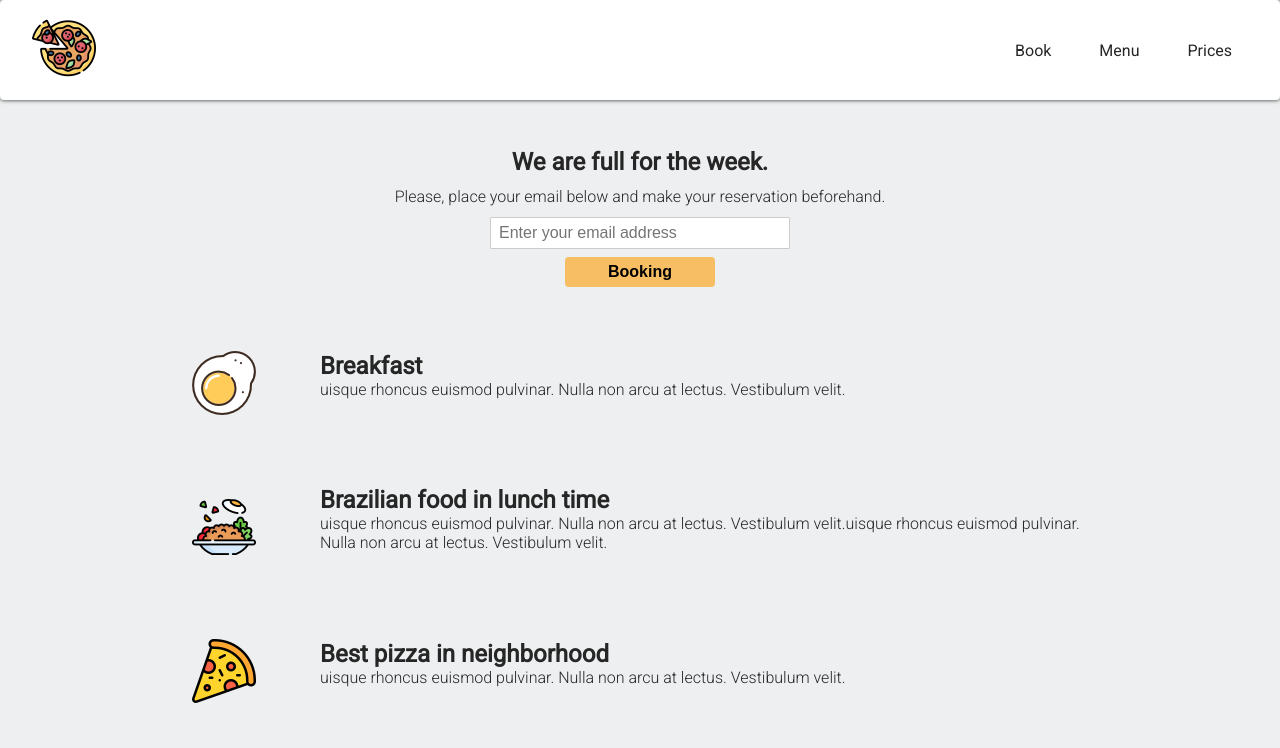
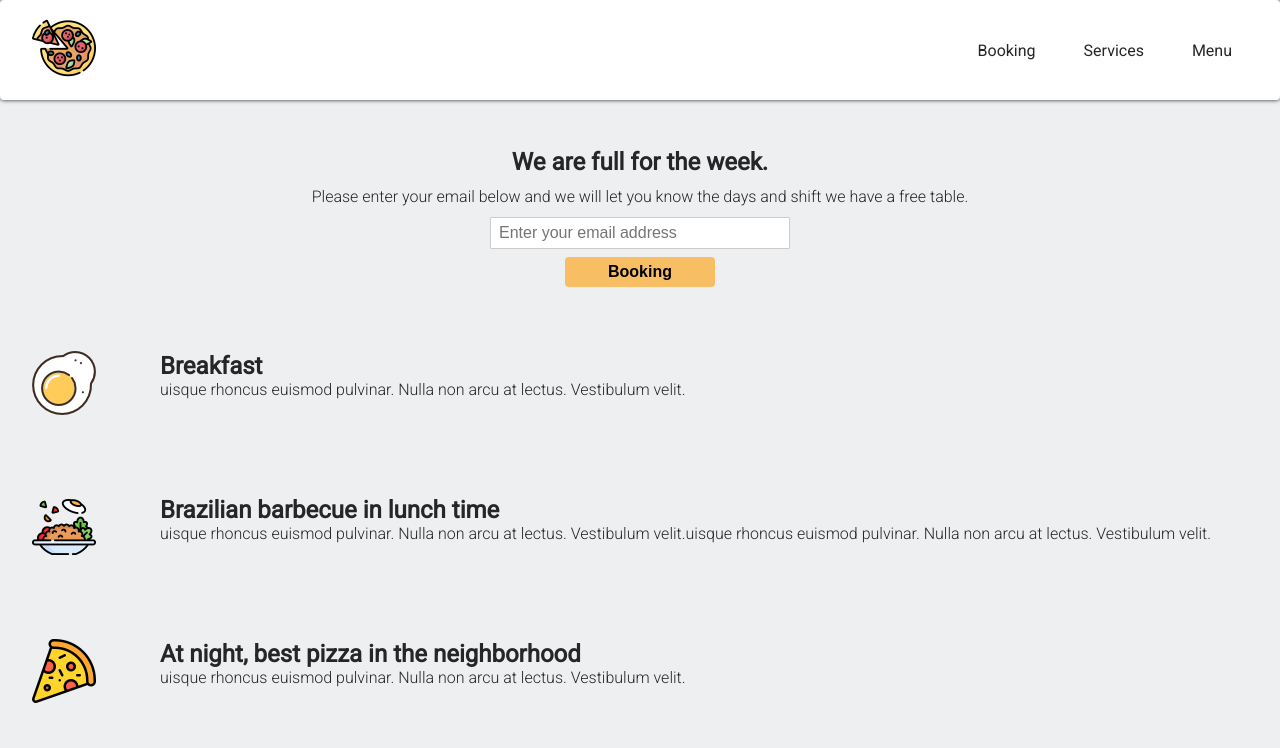
Before and after one commit to amitcesar/FCC-Responsive-Design, a plain HTML site: page landing-page/product-page.html in a window 1280 px wide. Shown: the top 748 px of the page. Drawn offline with Linux system fonts and the light colour scheme; grey boxes are pictures that could not be loaded.

Commit message:
change menu

```diff
--- a/landing-page/product-page.html
+++ b/landing-page/product-page.html
@@ -10,20 +10,19 @@
 </head>
 <body>
     <header id='header' class='header'>
-
       <nav id='nav-bar' class='nav-bar'>
        <ul class='navigation'>
         <li ><a class='nav-link' href='#book'><img id='header-img' src='images/pizza.png' ></a></li>
-        <li><a class='nav-link' href='#book'>Book</a></li>
+        <li><a class='nav-link' href='#book'>Booking</a></li>
+        <li ><a class='nav-link' href='#service'>Services</a></li>
         <li ><a class='nav-link' href='#menu'>Menu</a></li>
-        <li ><a class='nav-link' href='#prices'>Prices</a></li>
        </ul>
       </nav>
     </header>
 
     <section id='book' class='book' >
       <h2 id='#book-section'class='book-header title'>We are full for the week. </h2>
-      <p class='book-header subtitle'>Please, place your email below and make your reservation beforehand. </p>
+      <p class='book-header subtitle'>Please enter your email below and we will let you know the days and shift we have a free table. </p>
 
       <form id='form' action="somelink">
         <input id='email' type='email' name='email' class='email-reservation'  placeholder="Enter your email address" required>
@@ -31,27 +30,27 @@
       </form>
     </section>
 
-    <section id='menu' class='menu'>
-        <div class='menu-container'>
+    <section id='service'>
+        <div class='service-container'>
           <img src='images/fried-egg.png' />
-          <div class='menu-text'>
-            <h2 id='#menu-section'>Breakfast</h2>
+          <div class='service-text'>
+            <h2 >Breakfast</h2>
             <p>uisque rhoncus euismod pulvinar. Nulla non arcu at lectus. Vestibulum velit.</p>
           </div>
         </div>
 
-       <div class='menu-container'>
+       <div class='service-container'>
         <img src='images/fried-rice.png' />
-          <div class='menu-text'>
-            <h2>Brazilian food in lunch time</h2>
+          <div class='service-text'>
+            <h2>Brazilian barbecue in lunch time</h2>
             <p>uisque rhoncus euismod pulvinar. Nulla non arcu at lectus. Vestibulum velit.uisque rhoncus euismod pulvinar. Nulla non arcu at lectus. Vestibulum velit.</p>
           </div>
        </div>
 
-      <div class='menu-container'>
+      <div class='service-container'>
         <img src='images/pizza-slice.png' />
-        <div class='menu-text'>
-          <h2>Best pizza in neighborhood</h2>
+        <div class='service-text'>
+          <h2>At night, best pizza in the neighborhood</h2>
           <p>uisque rhoncus euismod pulvinar. Nulla non arcu at lectus. Vestibulum velit.</p>
         </div>
       </div>
@@ -67,11 +66,11 @@
         </div>
     </section>
 
-    <section id='prices'>
+    <section id='menu'>
       <div class='card-container'>
         <div class='card'>
           <div class='card-header'>LOREM IPSUM</div>
-          <h2 class='card-price'>$10</h2>
+          <h2 class='card-price'>$13</h2>
 
           <div class='card-menu'>
             <p class='card-detail'>Lorem Ipsum</p>
@@ -79,12 +78,12 @@
             <p class='card-detail'>Lorem Ipsum dolor</p>
             <p class='card-detail'>Lorem Ipsum</p>
           </div>
-          <h3 class='card-subheader'>BreakFast</h3>
+          <h3 class='card-subheader'>Breakfast</h3>
         </div>
 
         <div class='card'>
           <div class='card-header'>LOREM IPSUM</div>
-            <h2 class='card-price'>$12</h2>
+            <h2 class='card-price'>$27</h2>
             <div class='card-menu'>
               <p class='card-detail'>Lorem Ipsum</p>
               <p class='card-detail'>Lorem Ipsum</p>
@@ -96,7 +95,7 @@
 
           <div class='card'>
           <div class='card-header'>LOREM IPSUMM</div>
-            <h2 class='card-price'>$11</h2>
+            <h2 class='card-price'>$15</h2>
             <div class='card-menu'>
               <p class='card-detail'>Lorem Ipsum</p>
               <p class='card-detail'>Lorem Ipsum</p>
--- a/landing-page/styles.css
+++ b/landing-page/styles.css
@@ -89,7 +89,7 @@ align-items: center;
 }
 
 
-.menu-container {
+.service-container {
   padding: 1rem 0;
   border-radius: 4px;
   margin-bottom: 2rem;
@@ -99,12 +99,12 @@ align-items: center;
   align-items: center;
 }
 
-.menu-container img {
+.service-container img {
   display: block;
   margin: 1rem 4rem 0 2rem;
 }
 
-.menu-container .menu-text {
+.service-container .service-text {
   width: 100%;
   margin-right: 1rem;
 }
@@ -160,7 +160,10 @@ align-items: center;
 }
 
 
+
+
 @media only screen and (min-width: 901px) {
+
   .menu-container {
     width: 960px;
     margin: 0 auto;
```
